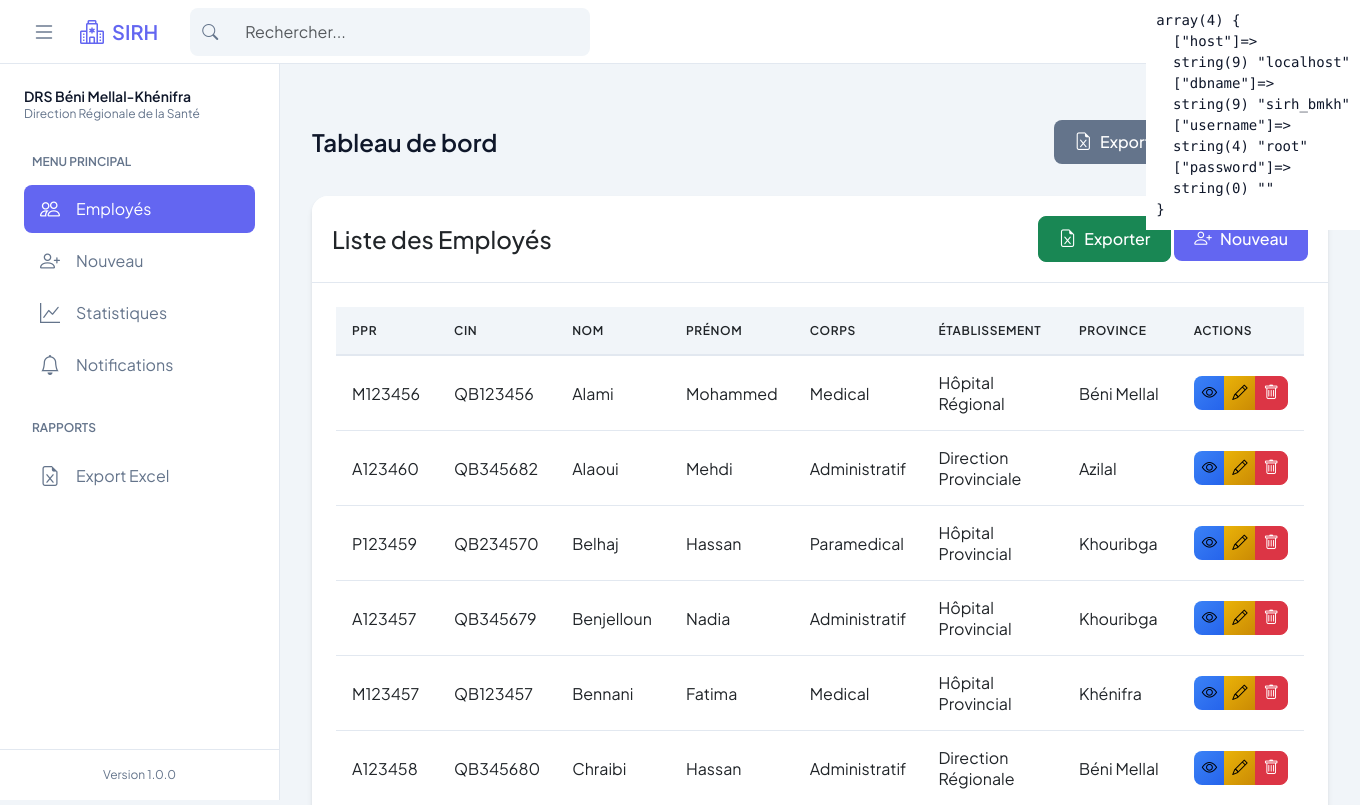
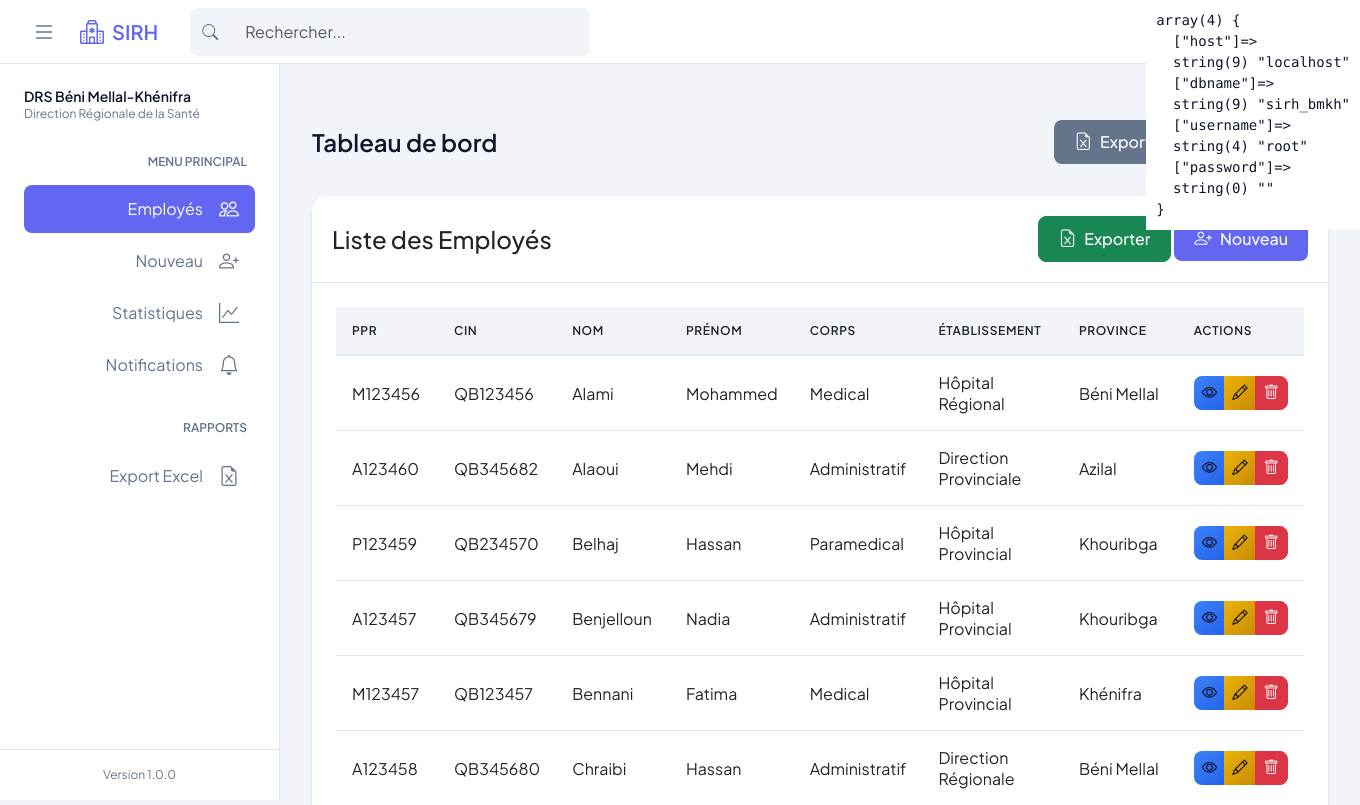
Before and after one commit to amxsupport/SIRH_BMKH, a PHP site: page /page_output.html in a window 1360 px wide. Shown: the top 805 px of the page. Run offline with PHP 8.4, Linux system fonts and the light colour scheme.

Commit message:
update style.css

```diff
--- a/assets/css/style.css
+++ b/assets/css/style.css
@@ -238,12 +238,14 @@ body {
     color: var(--text-secondary);
     margin-bottom: 1rem;
     padding: 0 0.5rem;
+    text-align: right;
 }
 
 .menu-items {
     list-style: none;
     padding: 0;
     margin: 0;
+    text-align: right;
 }
 
 .menu-items li {
@@ -253,6 +255,7 @@ body {
 .menu-items a {
     display: flex;
     align-items: center;
+    justify-content: flex-end;
     padding: 0.75rem 1rem;
     color: var(--text-secondary);
     text-decoration: none;
@@ -263,9 +266,11 @@ body {
 
 .menu-items a i {
     font-size: 1.25rem;
-    margin-right: 1rem;
+    margin-left: 1rem;
+    margin-right: 0;
     width: 1.25rem;
     text-align: center;
+    order: 2;
 }
 
 .menu-items a:hover {
@@ -281,7 +286,7 @@ body {
 .menu-badge {
     position: absolute;
     top: 50%;
-    right: 1rem;
+    left: 1rem;
     transform: translateY(-50%);
     background: var(--danger);
     color: white;
```
